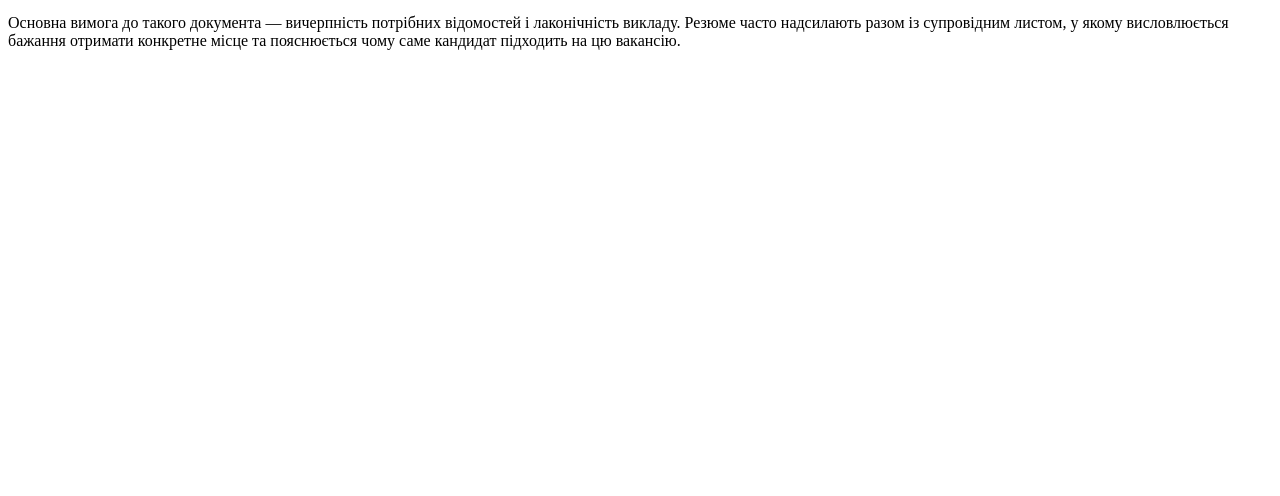
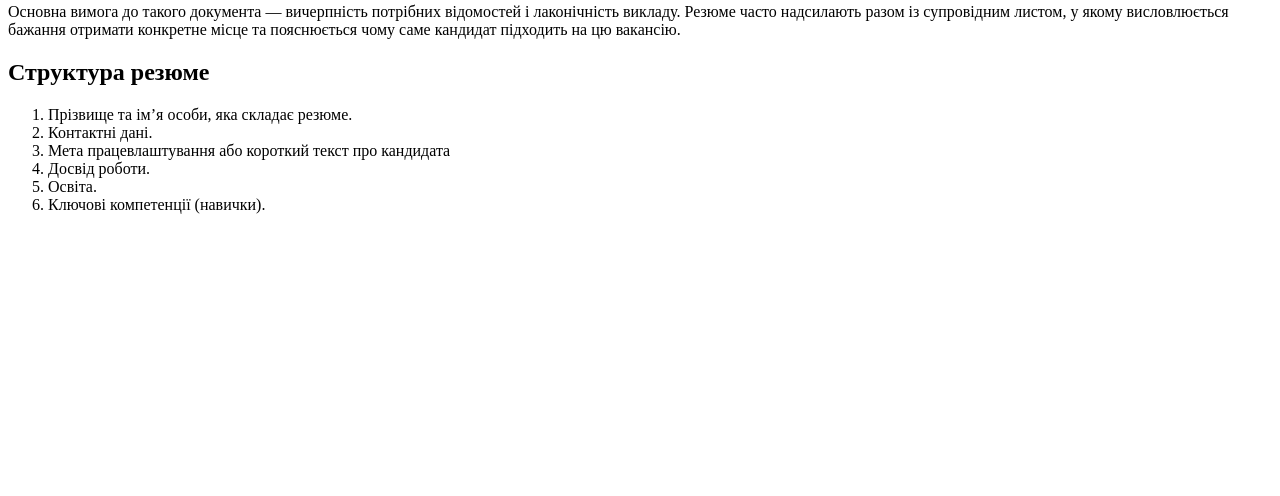
Before and after one commit to Chimota1/web-technologies, a plain HTML site: page lab2/lab.2.2.html in a window 1280 px wide. Shown: the part 304-800 px from the top of the page. Drawn offline with Linux system fonts and the light colour scheme.

Commit message:
add structure section in lab2.2.html

```diff
--- a/lab2/lab.2.2.html
+++ b/lab2/lab.2.2.html
@@ -11,12 +11,23 @@
         <h1 align="center">Лабораторна робота №1 з web-програмування</h1>
     </header>
     <main>
-        <h1>Інформація</h1>
         <section>
+            <h1>Інформація</h1>
             <p>Резюме — документ, в якому подаються короткі відомості про навчання, трудову діяльність та професійні досягнення особи, яка його складає.</p>
             <p><span>Мета резюме — надати привабливо короткий виклад своєї <a href="https://uk.wikipedia.org/wiki/%D0%9F%D1%80%D0%BE%D1%84%D0%B5%D1%81%D1%96%D0%B9%D0%BD%D0%B0_%D0%B4%D1%96%D1%8F%D0%BB%D1%8C%D0%BD%D1%96%D1%81%D1%82%D1%8C">професійної діяльності</a> та зацікавити нею свою кандидатуру.</span></p>
             <p>Основна вимога до такого документа — вичерпність потрібних відомостей і лаконічність викладу. Резюме часто надсилають разом із супровідним листом, у якому висловлюється бажання отримати конкретне місце та пояснюється чому саме кандидат підходить на цю вакансію.</p>
         </section>
+        <section>
+            <h2>Структура резюме</h2>
+            <ol>
+                <li>Прізвище та ім’я особи, яка складає резюме.</li>
+                <li>Контактні дані.</li>
+                <li>Мета працевлаштування або короткий текст про кандидата</li>
+                <li>Досвід роботи.</li>
+                <li>Освіта.</li>
+                <li>Ключові компетенції (навички).</li>
+            </ol>
+        </section>
     </main>
 </body>
 </html>
```
